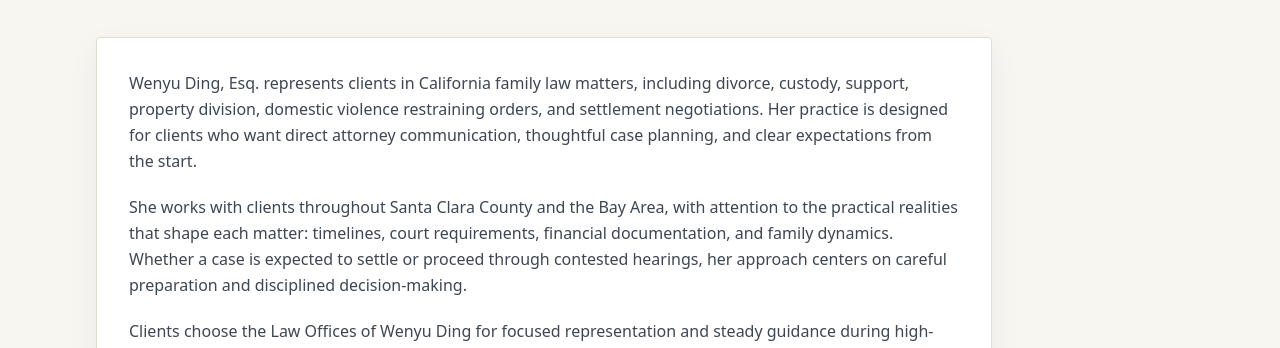
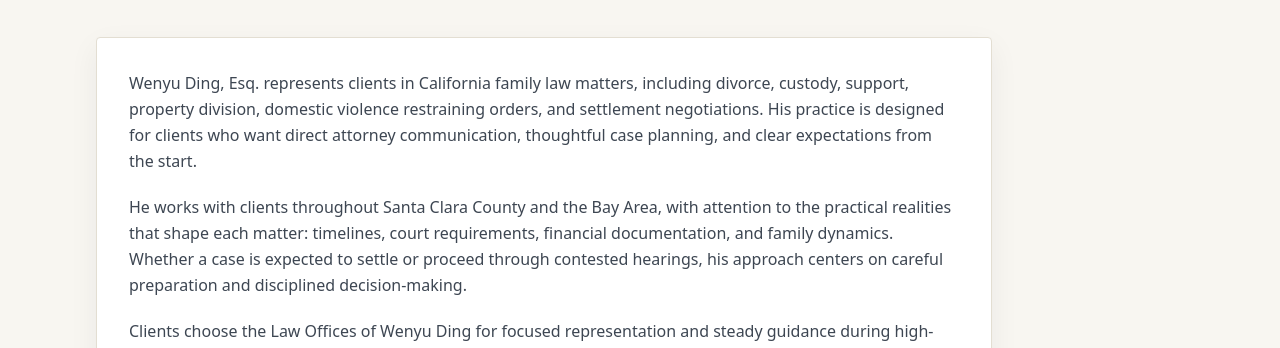
Before and after one commit to wdinglaw/dinglawfirm, a Next.js app: page /attorney-profile in a window 1280 px wide. Shown: the part 426-774 px from the top of the page. Built offline with nearby package versions, Linux system fonts and the light colour scheme.

Commit message:
fix: correct attorney profile pronouns

```diff
--- a/src/app/attorney-profile/page.tsx
+++ b/src/app/attorney-profile/page.tsx
@@ -17,10 +17,10 @@
       <section className="section-shell">
         <article className="max-w-4xl rounded border border-line bg-white p-8 shadow-panel">
           <p className="leading-relaxed text-charcoal/90">
-            Wenyu Ding, Esq. represents clients in California family law matters, including divorce, custody, support, property division, domestic violence restraining orders, and settlement negotiations. Her practice is designed for clients who want direct attorney communication, thoughtful case planning, and clear expectations from the start.
+            Wenyu Ding, Esq. represents clients in California family law matters, including divorce, custody, support, property division, domestic violence restraining orders, and settlement negotiations. His practice is designed for clients who want direct attorney communication, thoughtful case planning, and clear expectations from the start.
           </p>
           <p className="mt-5 leading-relaxed text-charcoal/90">
-            She works with clients throughout Santa Clara County and the Bay Area, with attention to the practical realities that shape each matter: timelines, court requirements, financial documentation, and family dynamics. Whether a case is expected to settle or proceed through contested hearings, her approach centers on careful preparation and disciplined decision-making.
+            He works with clients throughout Santa Clara County and the Bay Area, with attention to the practical realities that shape each matter: timelines, court requirements, financial documentation, and family dynamics. Whether a case is expected to settle or proceed through contested hearings, his approach centers on careful preparation and disciplined decision-making.
           </p>
           <p className="mt-5 leading-relaxed text-charcoal/90">
             Clients choose the Law Offices of Wenyu Ding for focused representation and steady guidance during high-stakes transitions. The goal is not unnecessary conflict. The goal is to protect long-term interests with strategy, responsiveness, and credible advocacy.
```
